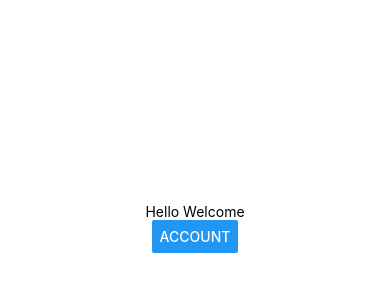
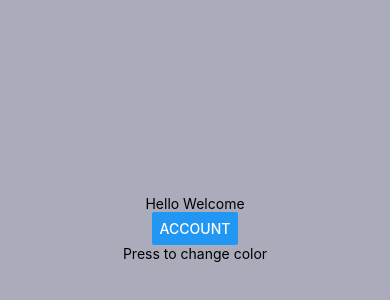
Before and after one commit to a-shevlin/closet-app, a React Native app: screen /Home in a window 390 px wide. Shown: the part 194-494 px from the top of the page. Built offline with nearby package versions, Linux system fonts and the light colour scheme.

Commit message:
update to add pressable
Co-authored-by: Matt Herbert <Matth5050@users.noreply.github.com>.

```diff
--- a/App.js
+++ b/App.js
@@ -1,23 +1,50 @@
 import React, {useState} from 'react';
 import { StatusBar } from 'expo-status-bar';
-import { StyleSheet, Text, View, Modal, Button } from 'react-native';
+import { Pressable, Alert, StyleSheet, Text, View, Modal, Button } from 'react-native';
 import Register from './src/components/Register';
+import { clickProps } from 'react-native-web/dist/cjs/modules/forwardedProps';
 
 export default function App() {
   const [isModalVisible, setIsModalVisible] = useState(false);
+  const [isPress, setIsPress] = useState(false);
+  const [count, setCount] = useState(0);
 
   function toggleModal() {
     setIsModalVisible(!isModalVisible);
   };
 
+  function togglePress() {
+    setIsPress(!isPress);
+  }
+
   return (
     <View style={styles.container}>
       <Text>Hello Welcome</Text>
       <Button title="Account"  onPress={toggleModal}/>
+      <Pressable
+        style={({ pressed }) => [
+          {
+            color: pressed
+              ? 'red'
+              : 'white'
+          }
+        ]}
+        onPress={togglePress}>
+            {({ pressed }) => (
+              !pressed ?
+              <Text style={styles.text}>Press to change color</Text>
+              : <Text style={styles.pressed}>Pressed</Text>
+
+            )}
+      </Pressable>
       <Modal
+        animationType='slide'
+        onRequestClose={() => {
+          Alert.alert("Modal has been closed.");
+        }}
         visible={isModalVisible}>
         <Button title="Home"  onPress={toggleModal}/>
-        <Register />
+        <Register/>
       </Modal>
       <StatusBar style="auto" />
     </View>
@@ -27,8 +54,11 @@ export default function App() {
 const styles = StyleSheet.create({
   container: {
     flex: 1,
-    backgroundColor: '#fff',
+    backgroundColor: '#aaabbb',
     alignItems: 'center',
     justifyContent: 'center',
+  },
+  pressed: {
+    color: 'red',
   }
-})
+});
```
